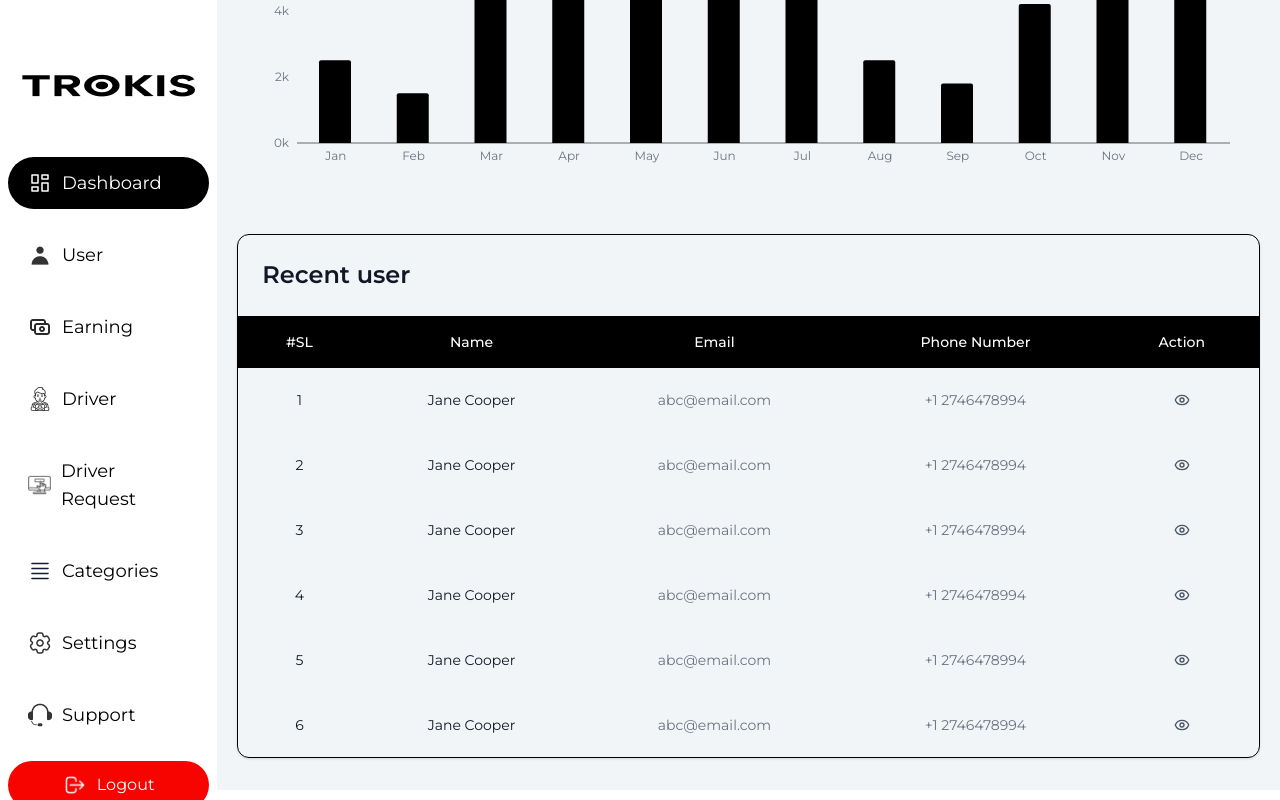
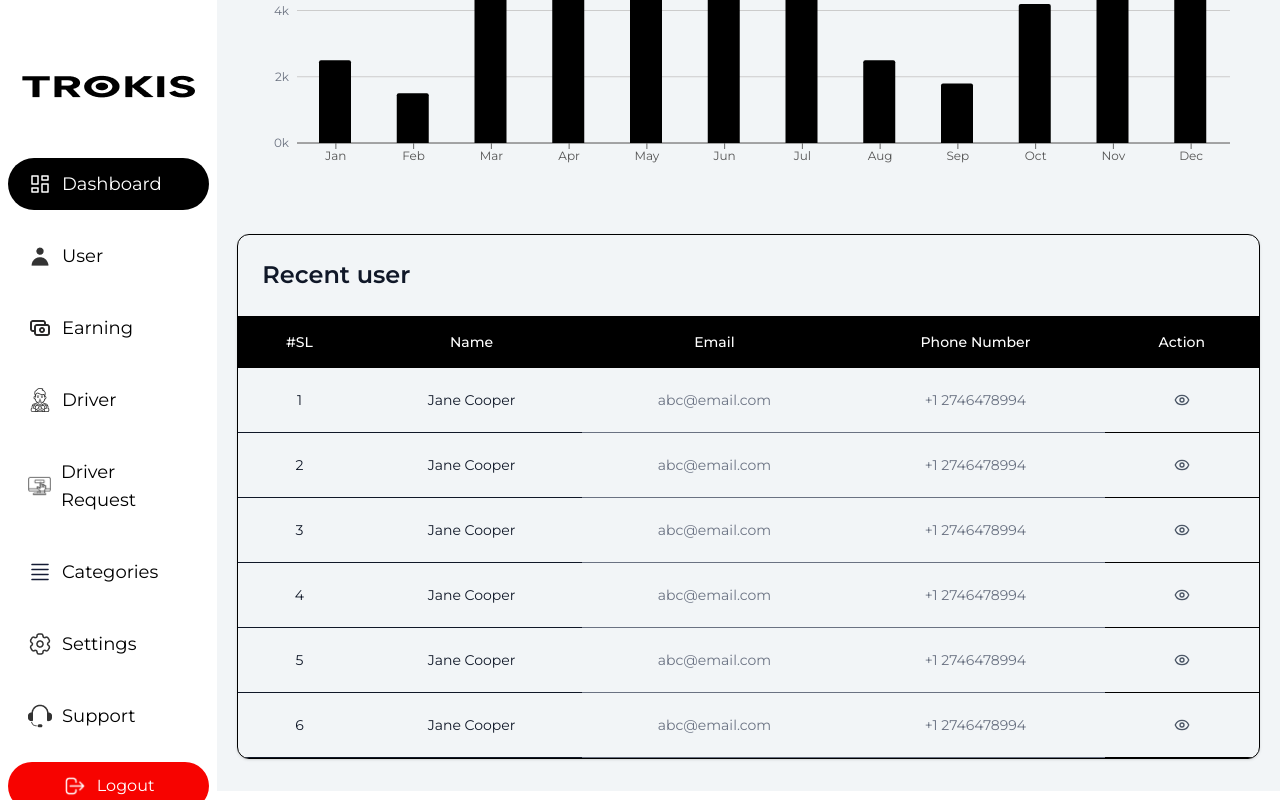
Before and after one commit to FaisalHasanEmon/trokis, a React (Vite) app: page / in a window 1280 px wide. Both pictures are taken after a click on the button 1181 px from the left and 400 px from the top of the page. Built offline with nearby package versions, Linux system fonts and the light colour scheme.

Commit message:
code updated

```diff
--- /dev/null
+++ b/src/components/table/Table.jsx
@@ -0,0 +1,54 @@
+import { Eye } from "lucide-react";
+
+const Table = ({ data }) => {
+  return (
+    <>
+      <table className="w-full">
+        <thead className="bg-black">
+          <tr>
+            <th className="px-6 py-4 text-center text-sm font-medium text-white">
+              #SL
+            </th>
+            <th className="px-6 py-4 text-center text-sm font-medium text-white">
+              Name
+            </th>
+            <th className="px-6 py-4 text-center text-sm font-medium text-white">
+              Email
+            </th>
+            <th className="px-6 py-4 text-center text-sm font-medium text-white">
+              Phone Number
+            </th>
+            <th className="px-6 py-4 text-center text-sm font-medium text-white">
+              Action
+            </th>
+          </tr>
+        </thead>
+        <tbody className="divide-y divide-gray-100 overflow-y-scroll">
+          {data.map((user, index) => (
+            <tr key={user.id} className="hover:bg-gray-50 *:border-b">
+              <td className="px-6 py-4 text-center text-sm text-gray-900">
+                {index + 1}
+              </td>
+              <td className="px-6 py-4 text-center text-sm text-gray-900">
+                {user.name}
+              </td>
+              <td className="px-6 py-4 text-center text-sm text-gray-500">
+                {user.email}
+              </td>
+              <td className="px-6 py-4 text-center text-sm text-gray-500">
+                {user.phone}
+              </td>
+              <td className="px-6 py-4 text-center">
+                <button className="p-2 hover:bg-gray-100 rounded-lg transition-colors">
+                  <Eye className="w-4 h-4 text-gray-600" />
+                </button>
+              </td>
+            </tr>
+          ))}
+        </tbody>
+      </table>
+    </>
+  );
+};
+
+export default Table;
--- a/src/pages/dashboardPages/dashboard/Dashboard.jsx
+++ b/src/pages/dashboardPages/dashboard/Dashboard.jsx
@@ -1,6 +1,14 @@
 import React from "react";
-import { BarChart, Bar, XAxis, YAxis, ResponsiveContainer } from "recharts";
+import {
+  BarChart,
+  Bar,
+  XAxis,
+  YAxis,
+  ResponsiveContainer,
+  CartesianGrid,
+} from "recharts";
 import { Eye } from "lucide-react";
+import Table from "../../../components/table/Table";
 
 const Dashboard = () => {
   // Key metric cards
@@ -127,11 +135,12 @@ const Dashboard = () => {
               data={chartData}
               margin={{ top: 20, right: 30, left: 0, bottom: 5 }}
             >
+              <CartesianGrid vertical={false} />
               <XAxis
                 dataKey="name"
                 axisLine={true}
-                tickLine={false}
-                tick={{ fontSize: 12, fill: "#6B7280" }}
+                tickLine={true}
+                tick={{ fontSize: 12, fill: "#545454" }}
               />
               <YAxis
                 axisLine={false}
@@ -160,50 +169,7 @@ const Dashboard = () => {
 
         {/* Desktop/Tablet Table */}
         <div className="hidden sm:block overflow-x-auto">
-          <table className="w-full">
-            <thead className="bg-black">
-              <tr>
-                <th className="px-6 py-4 text-center text-sm font-medium text-white">
-                  #SL
-                </th>
-                <th className="px-6 py-4 text-center text-sm font-medium text-white">
-                  Name
-                </th>
-                <th className="px-6 py-4 text-center text-sm font-medium text-white">
-                  Email
-                </th>
-                <th className="px-6 py-4 text-center text-sm font-medium text-white">
-                  Phone Number
-                </th>
-                <th className="px-6 py-4 text-center text-sm font-medium text-white">
-                  Action
-                </th>
-              </tr>
-            </thead>
-            <tbody className="divide-y divide-gray-100">
-              {recentUsers.map((user, index) => (
-                <tr key={user.id} className="hover:bg-gray-50">
-                  <td className="px-6 py-4 text-center text-sm text-gray-900">
-                    {index + 1}
-                  </td>
-                  <td className="px-6 py-4 text-center text-sm text-gray-900">
-                    {user.name}
-                  </td>
-                  <td className="px-6 py-4 text-center text-sm text-gray-500">
-                    {user.email}
-                  </td>
-                  <td className="px-6 py-4 text-center text-sm text-gray-500">
-                    {user.phone}
-                  </td>
-                  <td className="px-6 py-4 text-center">
-                    <button className="p-2 hover:bg-gray-100 rounded-lg transition-colors">
-                      <Eye className="w-4 h-4 text-gray-600" />
-                    </button>
-                  </td>
-                </tr>
-              ))}
-            </tbody>
-          </table>
+          <Table data={recentUsers}></Table>
         </div>
 
         {/* Mobile Cards */}
```
